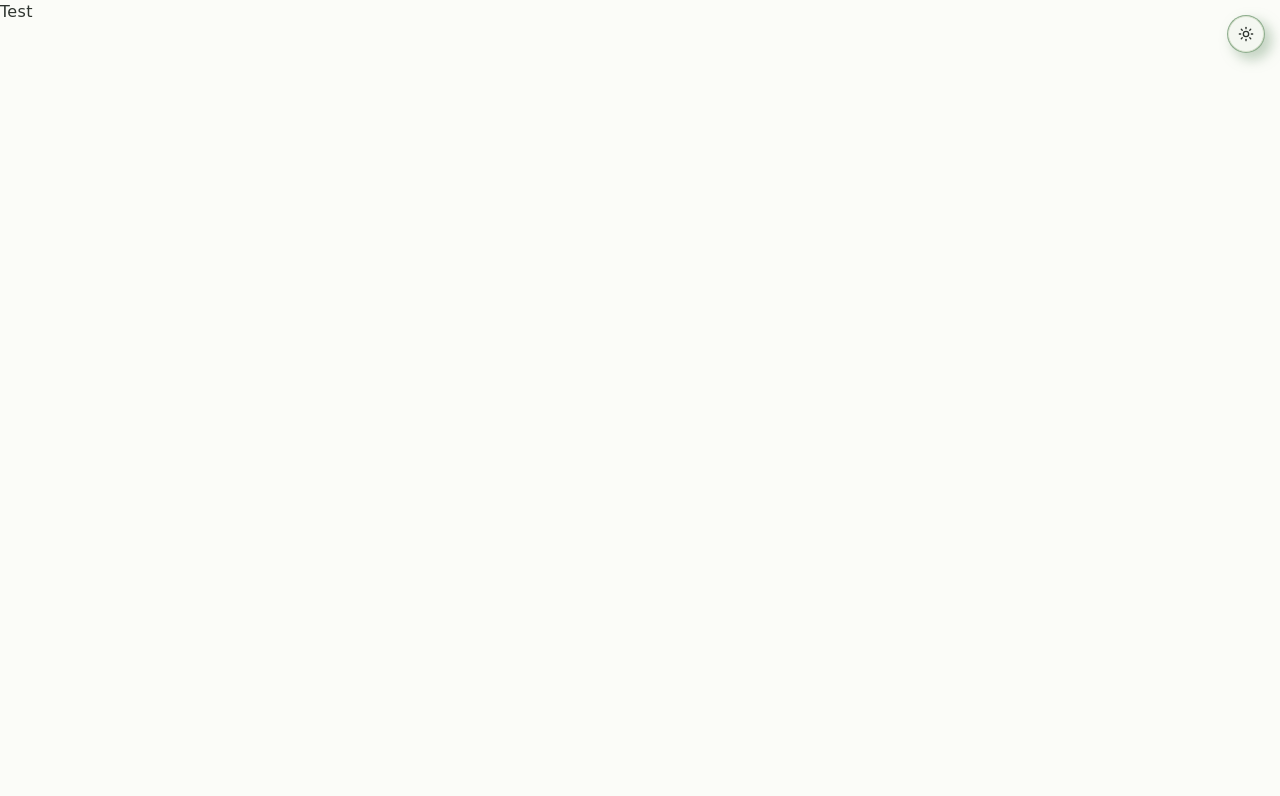
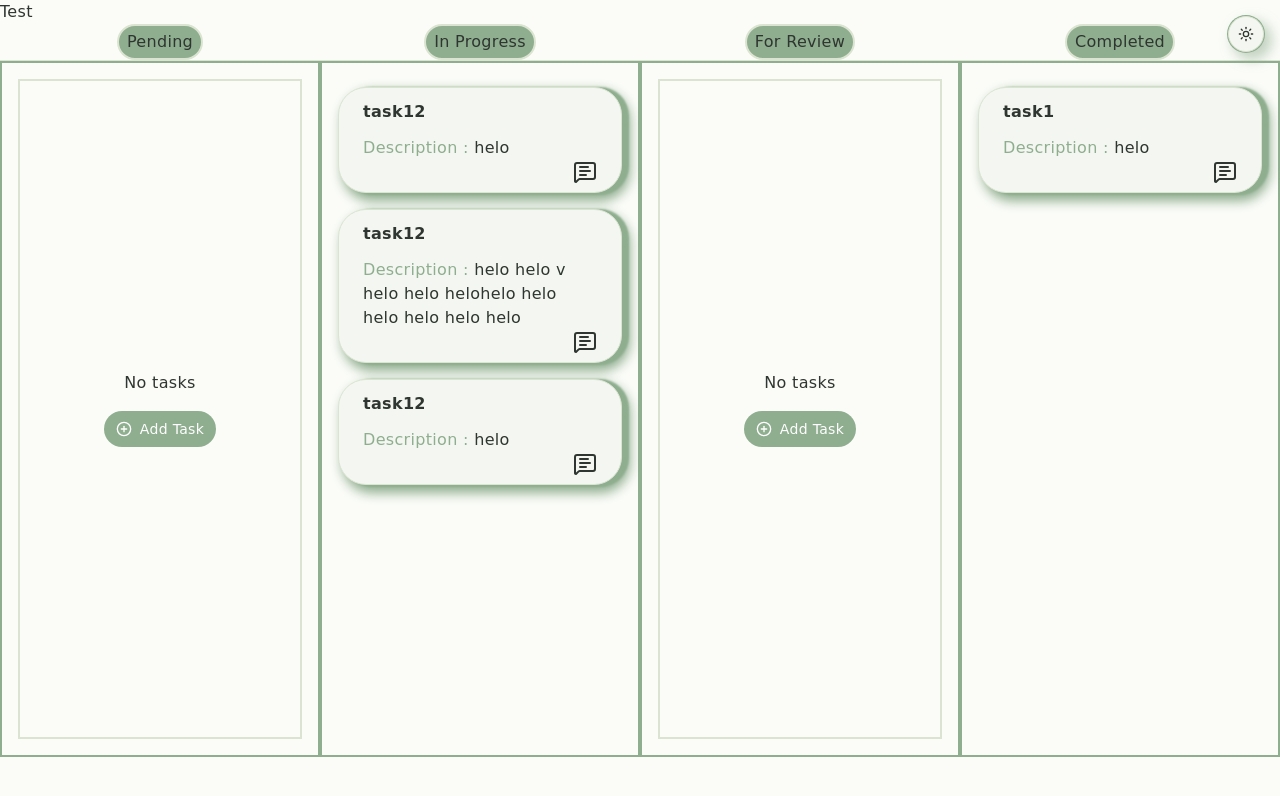
Before and after one commit to Yashyas/syncflow, a Next.js app: page /test in a window 1280 px wide. Shown: the top 796 px of the page. Built offline with nearby package versions, Linux system fonts and the light colour scheme.

Commit message:
Basic kanban board created

```diff
--- a/app/test/page.tsx
+++ b/app/test/page.tsx
@@ -3,11 +3,12 @@ import React from 'react'
 import AddProject from "@/components/addProject"
 import DeleteProject from '@/components/deleteProject'
 import { useDashboardStore } from '../store/dashboardStore'
+import KanbanBoard from '@/components/kanbanBoard/kanbanBoard'
 export default function page() {
   return (
     <div>
       <h1>Test</h1>
-
+<KanbanBoard/>
     </div>
   )
 }
--- /dev/null
+++ b/components/kanbanBoard/constants.ts
@@ -0,0 +1,10 @@
+import { TaskStatus } from "@/lib/generated/prisma/enums";
+
+export const COLUMNS: {id: TaskStatus;label:string}[] =[
+    {id: 'pending', label:'Pending'},
+    {id: 'in_progress', label: 'In Progress'},
+    {id: 'for_verification', label: 'For Review'},
+    {id: 'completed', label: 'Completed'},
+    // {id: 'scraped', label: 'Scraped'},
+
+]
--- /dev/null
+++ b/components/kanbanBoard/kanbanBoard.tsx
@@ -0,0 +1,81 @@
+import { TaskStatus } from '@/lib/generated/prisma/enums'
+import { DndContext, DragEndEvent } from '@dnd-kit/core'
+import {useState} from 'react'
+import { COLUMNS } from './constants'
+import KanbanColumn from './kanbanColumn'
+import { Task } from '@/lib/generated/prisma/client'
+
+export default function KanbanBoard() {
+    const fetchedTasks = [
+        {
+            id: "tid",
+            title: "task1",
+            description: "helo",
+            status: TaskStatus.completed,
+            projectId: "pid",
+            createdAt : new Date(),
+            updatedAt : new Date(),
+            message:[]
+        },
+        {
+            id: "tid2",
+            title: "task12",
+            description: "helo",
+            status: TaskStatus.in_progress,
+            projectId: "pid",
+            createdAt : new Date(),
+            updatedAt : new Date(),
+            message:[]
+        },
+        {
+            id: "tid3",
+            title: "task12",
+            description: "helo helo v helo helo helohelo helo helo helo helo helo",
+            status: TaskStatus.in_progress,
+            projectId: "pid",
+            createdAt : new Date(),
+            updatedAt : new Date(),
+            message:[]
+        },
+        {
+            id: "tid4",
+            title: "task12",
+            description: "helo",
+            status: TaskStatus.in_progress,
+            projectId: "pid",
+            createdAt : new Date(),
+            updatedAt : new Date(),
+            message:[]
+        },
+    ]
+    const [tasks, setTasks] = (useState<Task[]>(fetchedTasks))
+
+    async function handleDragEnd(event:DragEndEvent) {
+        const {active,over} = event
+        if(!over || active.id === over.id) return
+
+        const taskId = active.id as string
+        const newStatus = over.id as TaskStatus
+
+        setTasks((prev) =>
+        prev.map((t) => (t.id === taskId ? {...t,status: newStatus} : t))
+        )
+
+        // update task status in sever
+        console.log(`Staus updated of ${taskId} and current status: ${newStatus}`)
+    }
+    return (
+        <DndContext onDragEnd={handleDragEnd}>
+            <div className='flex '>
+                {COLUMNS.map((col) => (
+                    <KanbanColumn
+                    key={col.id}
+                    id={col.id}
+                    label={col.label}
+                    tasks={tasks.filter((t) => t.status === col.id)}
+                    />
+                ))}
+            </div>
+        </DndContext>
+    )
+}
--- /dev/null
+++ b/components/kanbanBoard/kanbanCard.tsx
@@ -0,0 +1,31 @@
+import { Task } from "@/lib/generated/prisma/client";
+import {useDraggable} from '@dnd-kit/core'
+import { Card, CardContent, CardFooter, CardHeader, CardTitle } from "../ui/card";
+import { MessageSquareText } from "lucide-react";
+import { Separator } from "react-resizable-panels";
+
+export default function KanbanCard({task}:{task :Task}){
+    const {setNodeRef,listeners,attributes,isDragging} = useDraggable({
+        id: task.id,
+    })
+
+    return(
+        <Card
+            ref={setNodeRef}
+            {...listeners}
+            {...attributes}
+            className={`cursor-grab active:cursor-grabbing my-2 w-full py-4 transition-opacity ${isDragging ? 'opacity-40 border border-ring shadow' : 'opacity-100'}`}
+            >
+            <CardHeader className="">
+                <CardTitle>{task.title}</CardTitle>
+            </CardHeader>
+            <CardContent className=" h-full -my-4">
+                <p><span className="text-primary">Description : </span>{task.description}</p>
+            </CardContent>
+            <CardFooter className=" -my-2 flex justify-end">
+
+                <MessageSquareText/>
+            </CardFooter>
+        </Card>
+    )
+}
--- /dev/null
+++ b/components/kanbanBoard/kanbanColumn.tsx
@@ -0,0 +1,39 @@
+import { Task } from "@/lib/generated/prisma/client"
+import { TaskStatus } from "@/lib/generated/prisma/enums"
+import { useDroppable } from "@dnd-kit/core"
+import { Separator } from "../ui/separator"
+import { ScrollArea } from "../ui/scroll-area"
+import KanbanCard from "./kanbanCard"
+import { Button } from "../ui/button"
+import { CirclePlus } from "lucide-react"
+
+interface KanbanColumnProps{
+    id: TaskStatus
+    label: string
+    tasks: Task[]
+}
+export default function KanbanColumn({id,label,tasks}: KanbanColumnProps) {
+        const {setNodeRef,isOver} =useDroppable({id})
+  return (
+    <div className="flex flex-col w-full h-[90vh] ">
+      <div className="flex justify-center ">
+        <div className="border-2 bg-primary py-1 px-2 rounded">{label}</div>
+        </div>
+      <Separator/>
+      <ScrollArea className="h-full ">
+            <div ref={setNodeRef} className="border-2 border-ring h-full min-h-[87vh] items-center  p-4 flex flex-col ">
+                {tasks.map((task) =>(
+                    <KanbanCard key={task.id} task={task}/>
+                ))}
+                {tasks.length === 0 && (
+                    <div className="border-2 flex-1 w-full flex flex-col gap-4 items-center justify-center">
+                        <p>No tasks</p>
+                        <Button><CirclePlus/>Add Task</Button>
+                    </div>
+
+                )}
+            </div>
+      </ScrollArea>
+    </div>
+  )
+}
--- a/components/projectSelection.tsx
+++ b/components/projectSelection.tsx
@@ -56,7 +56,7 @@ export default function ProjectSelection() {
   return (
     <Dialog open={isProjectSelectionDrawerOpen} onOpenChange={toggleProjectSelectionDrawer}>
          <AddProject  onSuccess={()=> fetchProjects()}/>
-        <DialogContent className='flex flex-col max-h-[80vh]  min-w-[70vw]' showCloseButton={false}
+        <DialogContent className='flex flex-col max-h-[80vh] min-h-[80vh] min-w-[70vw]' showCloseButton={false}
           onPointerDownOutside={(e)=> e.preventDefault()}
           onEscapeKeyDown={(e)=> e.preventDefault()}
         >
--- /dev/null
+++ b/components/ui/scroll-area.tsx
@@ -0,0 +1,58 @@
+"use client"
+
+import * as React from "react"
+import { ScrollArea as ScrollAreaPrimitive } from "radix-ui"
+
+import { cn } from "@/lib/utils"
+
+function ScrollArea({
+  className,
+  children,
+  ...props
+}: React.ComponentProps<typeof ScrollAreaPrimitive.Root>) {
+  return (
+    <ScrollAreaPrimitive.Root
+      data-slot="scroll-area"
+      className={cn("relative", className)}
+      {...props}
+    >
+      <ScrollAreaPrimitive.Viewport
+        data-slot="scroll-area-viewport"
+        className="focus-visible:ring-ring/50 size-full rounded-[inherit] transition-[color,box-shadow] outline-none focus-visible:ring-[3px] focus-visible:outline-1"
+      >
+        {children}
+      </ScrollAreaPrimitive.Viewport>
+      <ScrollBar />
+      <ScrollAreaPrimitive.Corner />
+    </ScrollAreaPrimitive.Root>
+  )
+}
+
+function ScrollBar({
+  className,
+  orientation = "vertical",
+  ...props
+}: React.ComponentProps<typeof ScrollAreaPrimitive.ScrollAreaScrollbar>) {
+  return (
+    <ScrollAreaPrimitive.ScrollAreaScrollbar
+      data-slot="scroll-area-scrollbar"
+      orientation={orientation}
+      className={cn(
+        "flex touch-none p-px transition-colors select-none",
+        orientation === "vertical" &&
+          "h-full w-2.5 border-l border-l-transparent",
+        orientation === "horizontal" &&
+          "h-2.5 flex-col border-t border-t-transparent",
+        className
+      )}
+      {...props}
+    >
+      <ScrollAreaPrimitive.ScrollAreaThumb
+        data-slot="scroll-area-thumb"
+        className="bg-border relative flex-1 rounded-full"
+      />
+    </ScrollAreaPrimitive.ScrollAreaScrollbar>
+  )
+}
+
+export { ScrollArea, ScrollBar }
--- a/package.json
+++ b/package.json
@@ -10,6 +10,7 @@
   },
   "dependencies": {
     "@auth/prisma-adapter": "^2.11.1",
+    "@dnd-kit/core": "^6.3.1",
     "@prisma/client": "6.19",
     "bcryptjs": "^3.0.3",
     "class-variance-authority": "^0.7.1",
```
Also changed, not shown: 1 other file (tests, documents, lock files or other folders).
